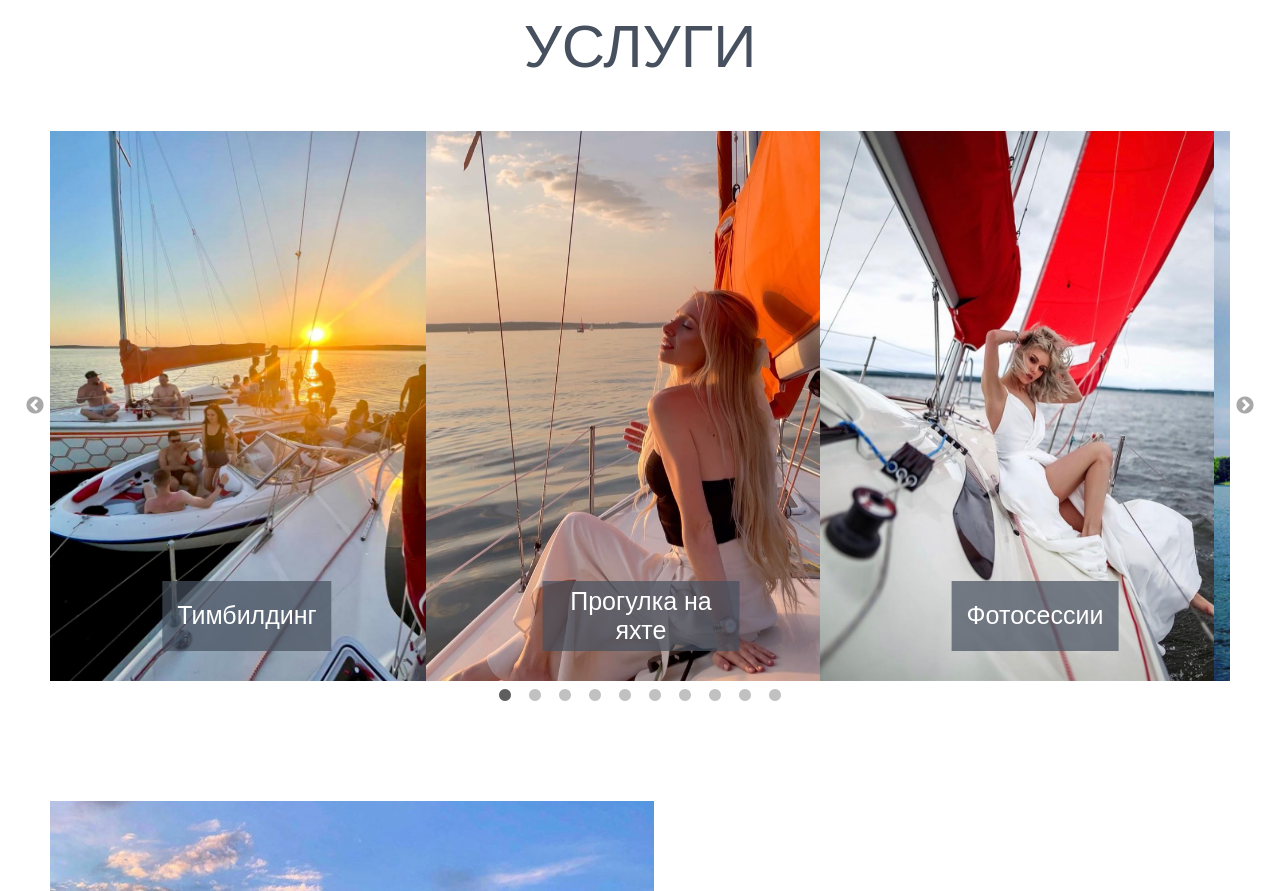
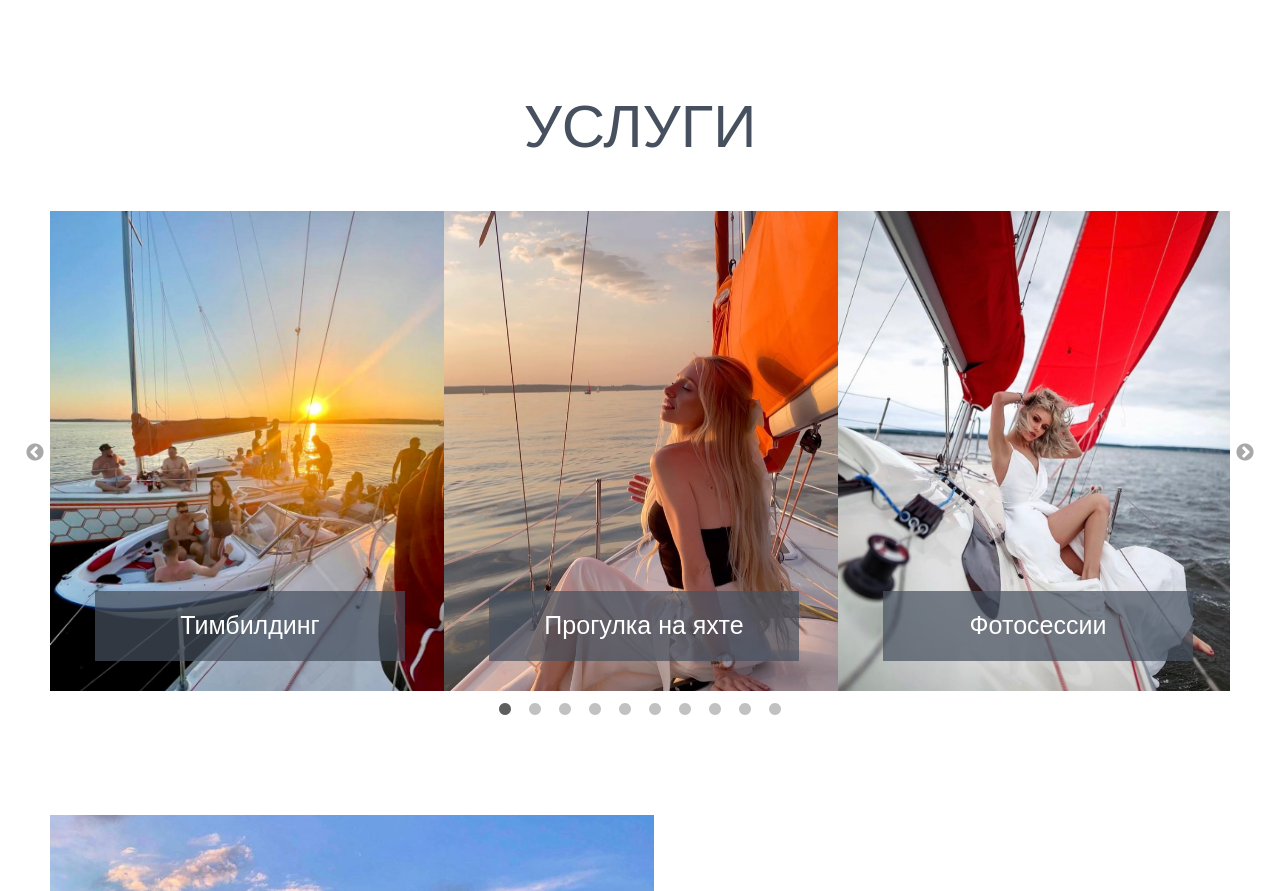
Before and after one commit to minskyacht/yacht, a React (Create React App) app: page / in a window 1280 px wide. Shown: the part 1620-2511 px from the top of the page. Built offline with nearby package versions, Linux system fonts and the light colour scheme; a web font is replaced by a local one.

Commit message:
fix service and header

```diff
--- a/src/HeaderHat/HeaderHat.css
+++ b/src/HeaderHat/HeaderHat.css
@@ -1,7 +1,6 @@
 .header_hat {
     top: 0;
     background: url(../images/background.jpg) no-repeat;
-    /*width: 100%;*/
     margin-top: -80px;
     background-size: cover;
     display: flex;
--- a/src/HeaderHat/HeaderHat.js
+++ b/src/HeaderHat/HeaderHat.js
@@ -3,7 +3,6 @@ import {HEADER_TITLES} from "../constants";
 import Slider from "react-slick";
 
 const settings = {
-    dots: true,
     infinite: true,
     autoplay: true,
     speed: 5000,
@@ -17,7 +16,7 @@ const settings = {
 export const HeaderHat=({windowHeight,windowWidth})=>{
 
     return (
-        <div className="header_hat" style={{height:`${windowHeight}px`}}>
+        <div className="header_hat" style={{height:`${windowHeight+80}px`}}>
           <div className="container">
               <Slider {...settings} style={{minHeight:`90%`,maxHeight:`${windowHeight}px`,width:`${windowWidth}px`}}>
                   {HEADER_TITLES.map((title, index) => (
--- a/src/PriceContainer/PriceContainer.css
+++ b/src/PriceContainer/PriceContainer.css
@@ -153,6 +153,7 @@
     .price_item {
         min-height: 560px;
         width: 95% !important;
+        margin: 0 auto;
     }
 
     .price_image{
--- a/src/PriceContainer/PriceContainer.js
+++ b/src/PriceContainer/PriceContainer.js
@@ -11,7 +11,7 @@ const settings = {
     slidesToScroll: 1,
     pauseOnHover: true,
     centerMode: true,
-    centerPadding: 0
+    centerPadding: 0,
 };
 
 const PRICE_IMAGES_SIZES={
--- a/src/ServiceContainer/ServiceContainer.css
+++ b/src/ServiceContainer/ServiceContainer.css
@@ -18,11 +18,13 @@
     flex-direction: column;
     align-items: center;
     justify-content: space-between;
+    margin:0 auto;
+    background-size: cover !important;
 }
 
 .service_item_title{
     padding: 5px 15px;
-    width: auto;
+    width: 70%;
     background-color: rgba(71, 80, 94,0.7);
     color:white;
     min-height: 60px;
--- a/src/ServiceContainer/ServiceContainer.js
+++ b/src/ServiceContainer/ServiceContainer.js
@@ -16,7 +16,7 @@ const settings = {
 
 const SERVICE_IMAGES_SIZES={
     mobile: {width:300,height:400},
-    desktop : {width:430,height:550}
+    desktop : {width:400,height:480}
 }
 
 export const ServiceContainer=({windowWidth})=>{
@@ -32,14 +32,17 @@ export const ServiceContainer=({windowWidth})=>{
             <h2 className={'service_title'}>УСЛУГИ</h2>
             <Slider {...{...settings,slidesToShow:amountOfSlidesToShow}} style={{width:`${windowWidth-100}px`}}>
                 {SERVICE_DATA.map((data) => (
-                    <div key={data.title}  className={'service_item'} >
-                    <img src={data.image} height={serviceImageSize.height} width={serviceImageSize.width} alt={''}/>
+                    <div key={data.title}>
+                    <div
+                        style={{background:`url(${data.image})`,height:`${serviceImageSize.height}px`,width:`${serviceImageSize.width}px`}}
+                        className={'service_item'} >
                         <h4
                         className="service_item_title"
                         >
                         {data.title}
                         </h4>
                     </div>
+                    </div>
                 ))}
             </Slider>
         </div>
```
